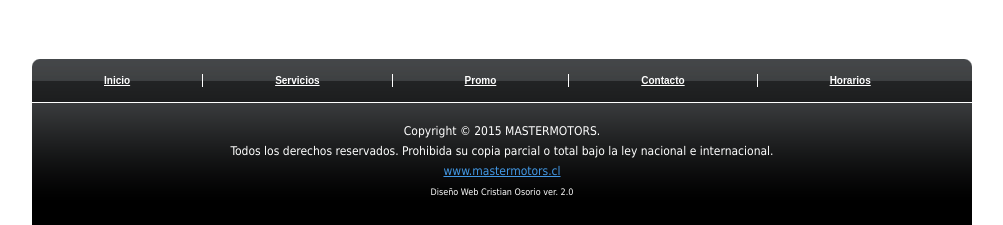
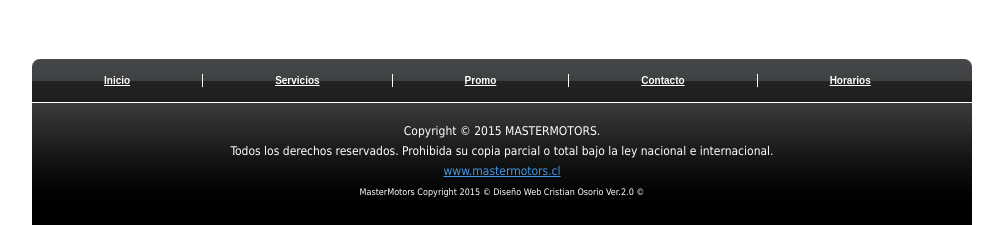
Before and after one commit to criosogut/mastermotors, a plain HTML site: page index.html in a window 1280 px wide. Shown: the part 2242-2467 px from the top of the page, without its empty margins (138-1141 px from the left). Drawn offline with Linux system fonts and the light colour scheme.

Commit message:
Update index.html

```diff
--- a/index.html
+++ b/index.html
@@ -308,7 +308,7 @@
 	  <div class="bottom"><span class="Estilo33">Copyright © 2015 MASTERMOTORS. <br />
 	    Todos los derechos reservados. Prohibida su copia parcial o total bajo la ley nacional e internacional.<br />
 	      <a rel="nofollow" href="http://www.mastermotors.cl" class="new_window">www.mastermotors.cl</a></span><br />
-	  <span class="Estilo19">Diseño Web Cristian Osorio ver. 2.0 </span></div>
+	  <span class="Estilo19">MasterMotors Copyright 2015 © Diseño Web Cristian Osorio Ver.2.0 © </span></div>
 	</div>
 </div>
 <script type="text/javascript"> Cufon.now(); </script>
```
